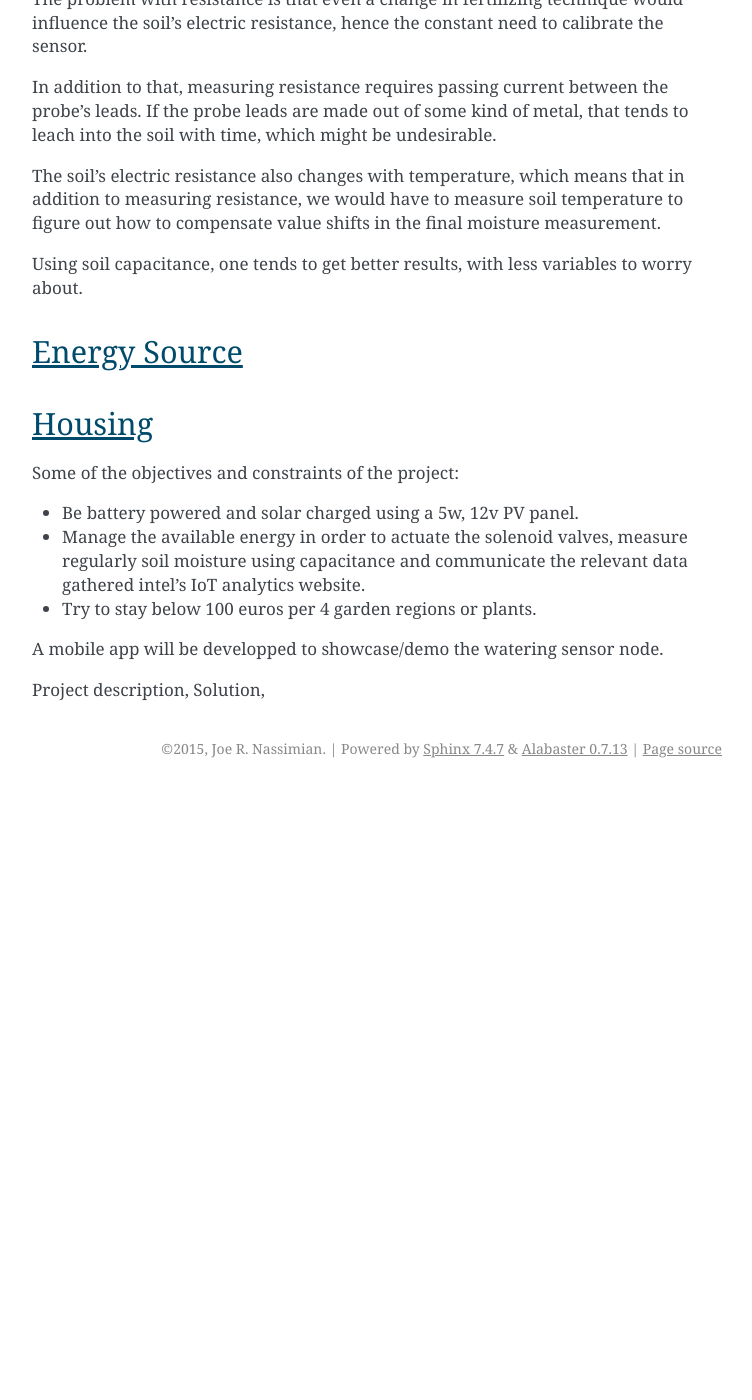
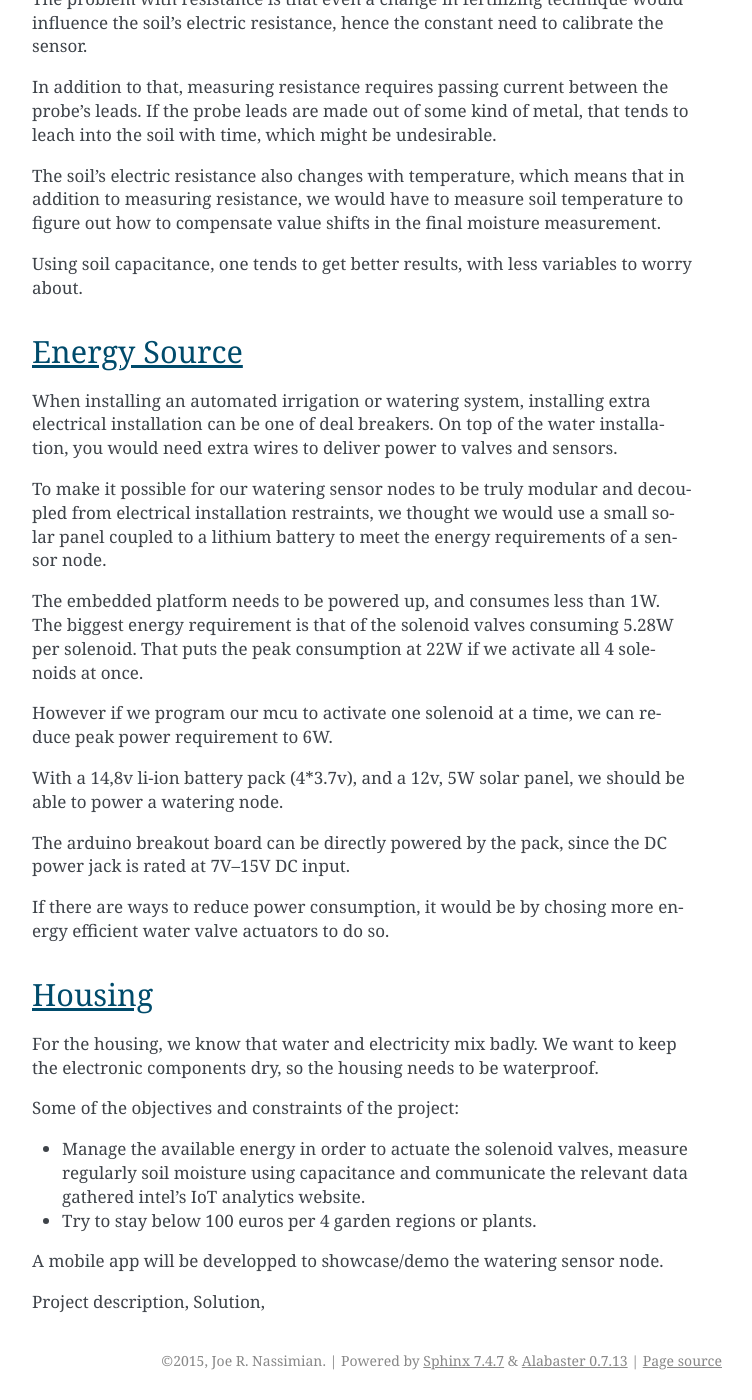
Before and after one commit to jojolian753/waseno, a Sphinx documentation site: the page built from docs/source/1-overview/index.rst, in a window 1280 px wide and 1400 px high, scrolled down 1378 px. Shown: the whole window, without its empty margins (388-1140 px from the left). Built offline with Sphinx 7.4.7, drawn with Linux system fonts in a browser that asks for light colours; before the commit the page ends 2166 px from its top, so only the background shows below that.

Commit message:
Added sections in overview and started development section

```diff
--- a/docs/source/1-overview/index.rst
+++ b/docs/source/1-overview/index.rst
@@ -86,17 +86,46 @@ variables to worry about.
 Energy Source
 -------------------------------------------------------------------------------
 
+When installing an automated irrigation or watering system, installing extra
+electrical installation can be one of deal breakers. On top of the water
+installation, you would need extra wires to deliver power to valves
+and sensors.
 
+To make it possible for our watering sensor nodes to be truly modular and
+decoupled from electrical installation restraints, we thought we would
+use a small solar panel coupled to a lithium battery to meet the energy
+requirements of a sensor node.
+
+The embedded platform needs to be powered up, and consumes less than 1W.
+The biggest energy requirement is that of the solenoid valves consuming
+5.28W per solenoid. That puts the peak consumption at 22W if we activate
+all 4 solenoids at once.
+
+However if we program our mcu to activate one solenoid at a time, we can reduce
+peak power requirement to 6W.
+
+With a 14,8v li-ion battery pack (4*3.7v), and a 12v, 5W solar panel, we
+should be able to power a watering node.
+
+The arduino breakout board can be directly powered by the pack, since the DC
+power jack is rated at 7V–15V DC input.
+
+If there are ways to reduce power consumption, it would be by chosing more
+energy efficient water valve actuators to do so.
 
 
 -------------------------------------------------------------------------------
 Housing
 -------------------------------------------------------------------------------
 
+For the housing, we know that water and electricity mix badly. We want to
+keep the electronic components dry, so the housing needs to be waterproof.
+
+
+
 
 Some of the objectives and constraints of the project:
 
-- Be battery powered and solar charged using a 5w, 12v PV panel.
 - Manage the available energy in order to actuate the solenoid valves,
   measure regularly soil moisture using capacitance and communicate
   the relevant data gathered intel's IoT analytics website.
```
Also changed, not shown: docs/source/2-development/index.rst (added, +11 -0 lines).
